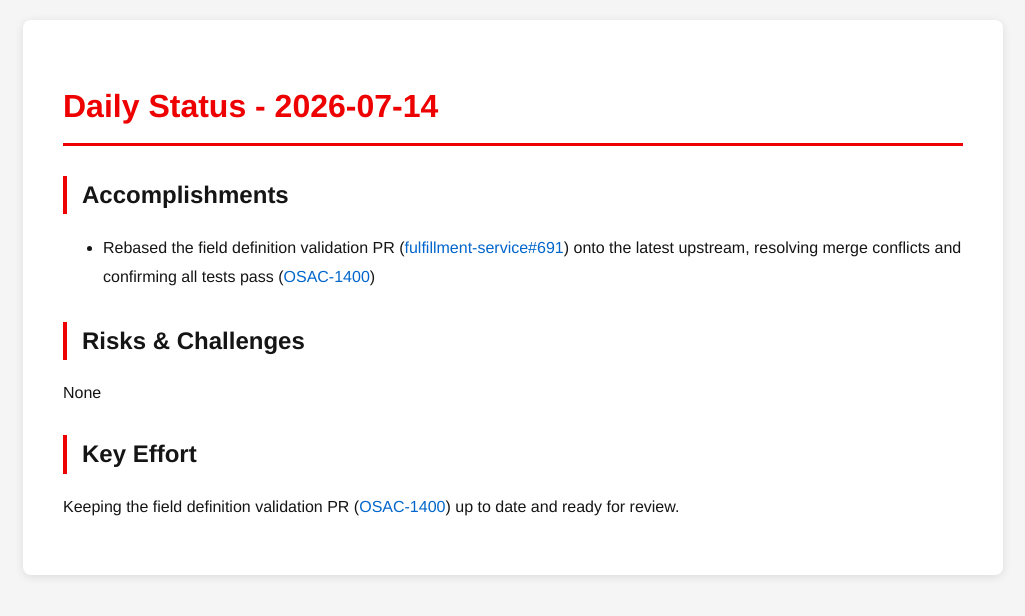
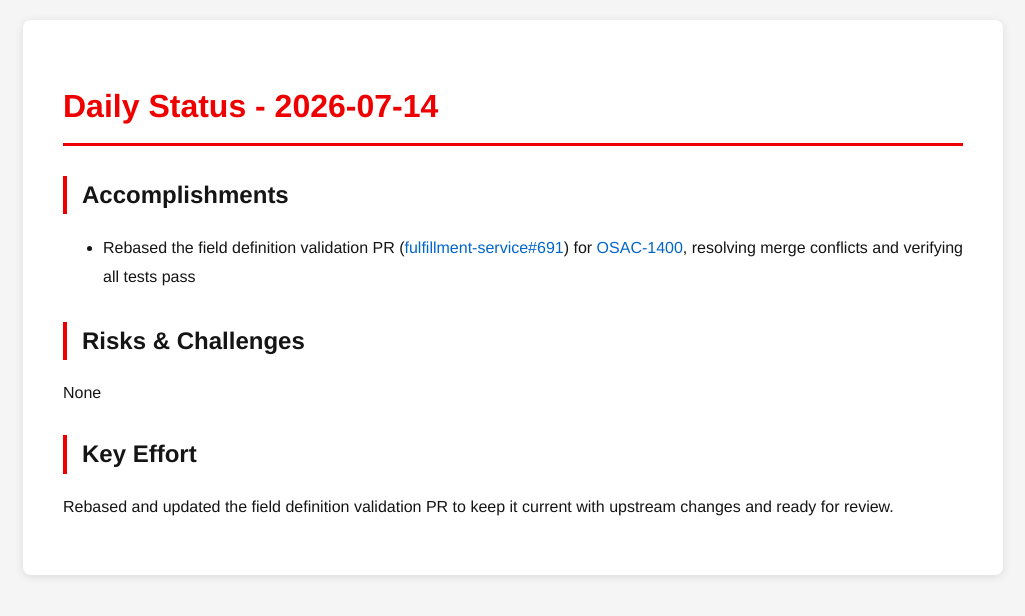
Before and after one commit to tzvatot/daily-status, a Jekyll site: the page built from 2026-07-14.md, in a window 1280 px wide. Shown: the top 616 px of the page, without its empty margins (127-1152 px from the left). Built offline with Jekyll 4.4.1, drawn with Linux system fonts in a browser that asks for light colours.

Commit message:
Daily status update - 2026-07-14

```diff
--- a/2026-07-14.md
+++ b/2026-07-14.md
@@ -7,10 +7,10 @@ date: 2026-07-14
 # Daily Status - 2026-07-14
 
 ## Accomplishments
-- Rebased the field definition validation PR ([fulfillment-service#691](https://github.com/osac-project/fulfillment-service/pull/691)) onto the latest upstream, resolving merge conflicts and confirming all tests pass ([OSAC-1400](https://redhat.atlassian.net/browse/OSAC-1400))
+- Rebased the field definition validation PR ([fulfillment-service#691](https://github.com/osac-project/fulfillment-service/pull/691)) for [OSAC-1400](https://redhat.atlassian.net/browse/OSAC-1400), resolving merge conflicts and verifying all tests pass
 
 ## Risks & Challenges
 None
 
 ## Key Effort
-Keeping the field definition validation PR ([OSAC-1400](https://redhat.atlassian.net/browse/OSAC-1400)) up to date and ready for review.
+Rebased and updated the field definition validation PR to keep it current with upstream changes and ready for review.
```
